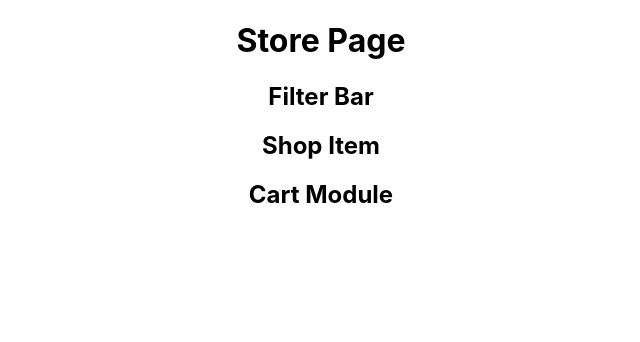
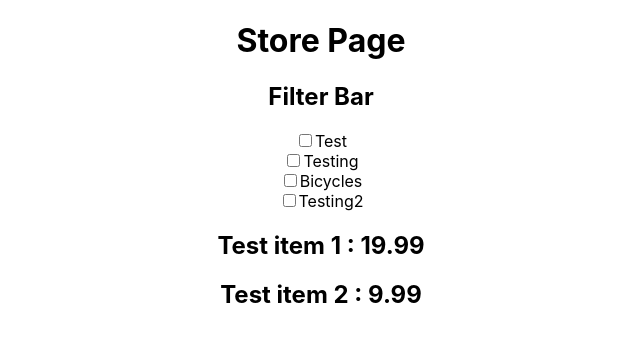
Before and after one commit to JordanMMarsh/ecommerce-app, a React (Create React App) app: page / in a window 1280 px wide. Shown: the top 342 px of the page, without its empty margins (319-959 px from the left). Built offline with nearby package versions, Linux system fonts and the light colour scheme.

Commit message:
Filter functionality

```diff
--- a/src/App.css
+++ b/src/App.css
@@ -2,31 +2,11 @@
   text-align: center;
 }
 
-.App-logo {
-  animation: App-logo-spin infinite 20s linear;
-  height: 40vmin;
+.FilterBar ul {
+  padding: 0;
+  list-style-type: none;
 }
 
-.App-header {
-  background-color: #282c34;
-  min-height: 100vh;
-  display: flex;
-  flex-direction: column;
-  align-items: center;
-  justify-content: center;
-  font-size: calc(10px + 2vmin);
-  color: white;
+.FilterBar ul li {
+  list-style-type: none;
 }
-
-.App-link {
-  color: #61dafb;
-}
-
-@keyframes App-logo-spin {
-  from {
-    transform: rotate(0deg);
-  }
-  to {
-    transform: rotate(360deg);
-  }
-}
--- a/src/FilterBar.js
+++ b/src/FilterBar.js
@@ -1,10 +1,21 @@
 import React, { Component } from 'react';
+import FilterItem from './FilterItem';
 
 class FilterBar extends Component {
+  constructor(props) {
+    super(props);
+
+  }
   render() {
+    let filterChange = this.props.filterChange;
     return (
       <div className="FilterBar">
         <h2>Filter Bar</h2>
+        <form>
+        {this.props.filterList.map(function(item) {
+          return <FilterItem name={item.name} checked={item.checked} filterChange={filterChange}/>;
+        })}
+        </form>
       </div>
     );
   }
--- /dev/null
+++ b/src/FilterItem.js
@@ -0,0 +1,20 @@
+import React, { Component } from 'react';
+
+class FilterItem extends Component {
+  constructor(props) {
+    super(props);
+  }
+
+  render() {
+    let checked = this.props.checked;
+    checked ? checked="checked" : checked = "";
+    let filterItemName = this.props.name;
+    return (
+      <div className="FilterItem">
+        <input type="checkbox" onChange={() => this.props.filterChange(filterItemName)} name={filterItemName} value={filterItemName} checked={checked} />{this.props.name}
+      </div>
+    );
+  }
+}
+
+export default FilterItem;
--- a/src/ShopItem.js
+++ b/src/ShopItem.js
@@ -4,7 +4,7 @@ class ShopItem extends Component {
   render() {
     return (
       <div className="ShopItem">
-        <h2>Shop Item</h2>
+        <h2>{this.props.name} : {this.props.basePrice}</h2>
       </div>
     );
   }
--- a/src/StorePage.js
+++ b/src/StorePage.js
@@ -2,15 +2,85 @@ import React, { Component } from 'react';
 import FilterBar from './FilterBar';
 import ShopItem from './ShopItem';
 import CartModule from './CartModule';
+let items = [
+  {
+    name: "Test item 1",
+    basePrice: 19.99,
+    tags: ["Test", "Testing", "Bob"]
+  },
+  {
+    name: "Test item 2",
+    basePrice: 9.99,
+    tags: ["Test"]
+  }
+];
 
 class StorePage extends Component {
+  constructor(props) {
+    super(props);
+    this.state = {
+      items: items,
+      filterList: [
+        {
+        name: "Test",
+        checked: false
+        },
+        {
+        name: "Testing",
+        checked: false
+        },
+        {
+        name: "Bicycles",
+        checked: false
+        },
+        {
+        name: "Testing2",
+        checked: false
+        }
+      ],
+      filter: ""
+    }
+    this.handleFilterChange = this.handleFilterChange.bind(this);
+  }
+
+  handleFilterChange(val) {
+    let filterList = this.state.filterList;
+    let itemIndex = filterList.findIndex(function(item) {
+        return item.name == val;
+    });
+    let checked = filterList[itemIndex].checked;
+    filterList[itemIndex].checked = !checked;
+    this.setState({
+      filterList: filterList
+    });
+  }
+
   render() {
+    let filteredList = [];
+    this.state.filterList.filter(function(item) {
+      if (item.checked == true) {
+        filteredList.push(item.name);
+      }
+    });
+    let displayItems;
+    if (filteredList.length > 0){
+        displayItems = this.state.items.filter(function(item) {
+        return item.tags.some(function(val) {
+          return filteredList.indexOf(val) >= 0;
+        });
+      });
+    }
+    else {
+      displayItems = this.state.items;
+    }
+
     return (
       <div className="StorePage">
         <h1>Store Page</h1>
-        <FilterBar />
-        <ShopItem />
-        <CartModule />
+        <FilterBar filterList={this.state.filterList} filterChange={this.handleFilterChange}/>
+        {displayItems.map(function(item) {
+          return <ShopItem name={item.name} basePrice={item.basePrice} />;
+        })}
       </div>
     );
   }
```
